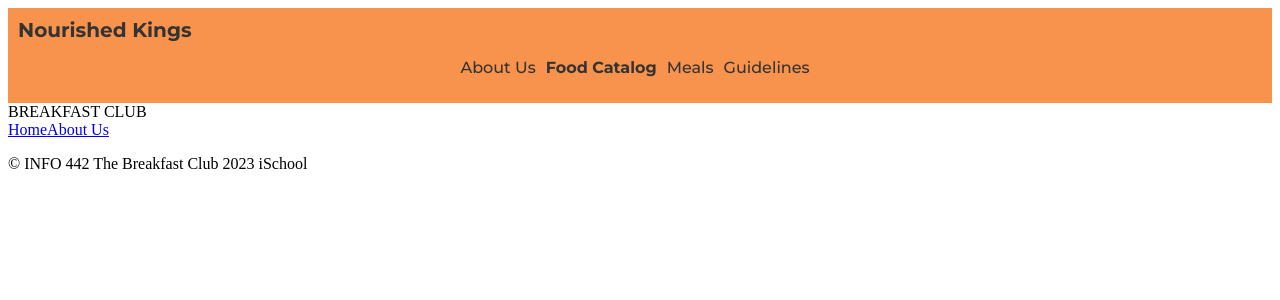
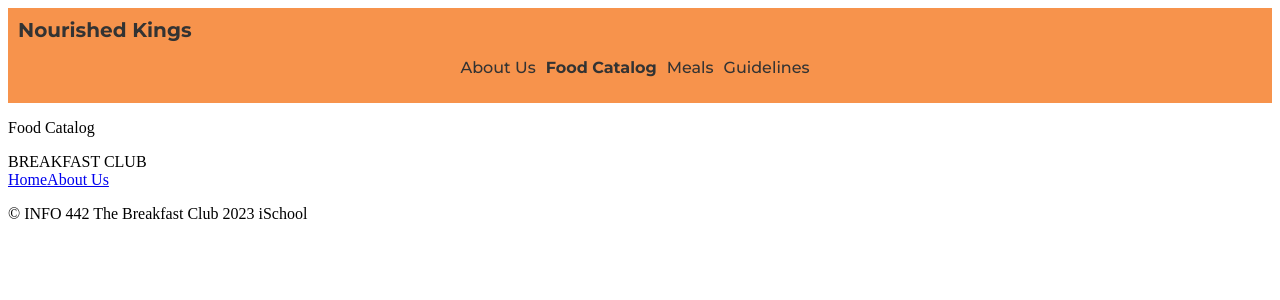
Before and after one commit to UW-INFO442-SP23/breakfast-club, a React (Create React App) app: page /Catalog in a window 1280 px wide. Shown: the top 300 px of the page. Built offline with nearby package versions, Linux system fonts and the light colour scheme; the HTML template or start-up script is replaced by a standard one.

Commit message:
added some test paragraphs

```diff
--- a/src/App.js
+++ b/src/App.js
@@ -18,7 +18,7 @@ export default function App(props) {
                 <Routes>
                     <Route path="/Home" element={<Home/>} />
                     <Route path="/About" element={<AboutUs />} />
-                    <Route path="/Food-Catalog" element={<FoodCatalog/>} />
+                    <Route path="/Catalog" element={<FoodCatalog/>} />
                     <Route path="/Meals" element={<Meals/>} />
                     <Route path="/Guidelines" element={<Guidelines />} />
                     <Route path="/404" element={<NotFound/>} />
--- a/src/pages/about-us.js
+++ b/src/pages/about-us.js
@@ -1,4 +1,9 @@
 import React from 'react';
 export default function AboutUs(props) {
+    return (
+        <div>
+            <p>About us</p>
+        </div>
+    );
 
 }
--- a/src/pages/food-catalog.js
+++ b/src/pages/food-catalog.js
@@ -1,4 +1,8 @@
 import React from 'react';
 export default function FoodCatalog(props) {
-
+    return (
+        <div>
+            <p>Food Catalog</p>
+        </div>
+    );
 }
--- a/src/pages/guidelines.js
+++ b/src/pages/guidelines.js
@@ -1,4 +1,8 @@
 import React from 'react';
 export default function Guidelines(props) {
-
+    return (
+        <div>
+            <p>Guidelines</p>
+        </div>
+    );
 }
--- a/src/pages/meals.js
+++ b/src/pages/meals.js
@@ -1,4 +1,8 @@
 import React from 'react';
 export default function Meals(props) {
-
+    return (
+        <div>
+            <p>Meals</p>
+        </div>
+    );
 }
--- a/src/pages/not-found.js
+++ b/src/pages/not-found.js
@@ -1,4 +1,8 @@
 import React from 'react';
 export default function NotFound(props) {
-
+    return (
+        <div>
+            <p>404</p>
+        </div>
+    );
 }
```
